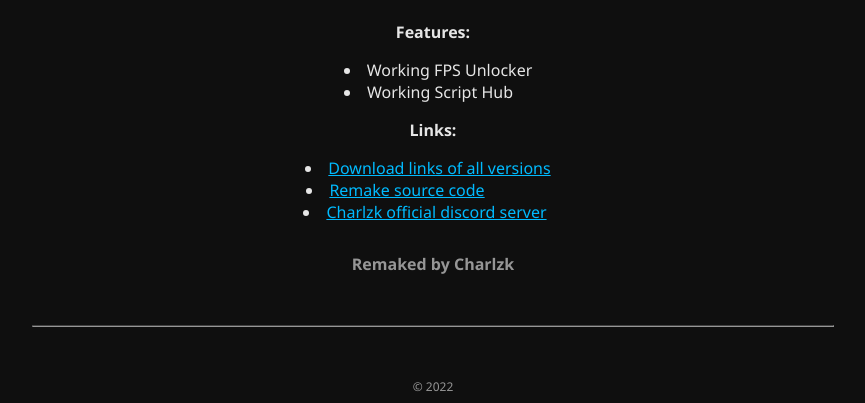
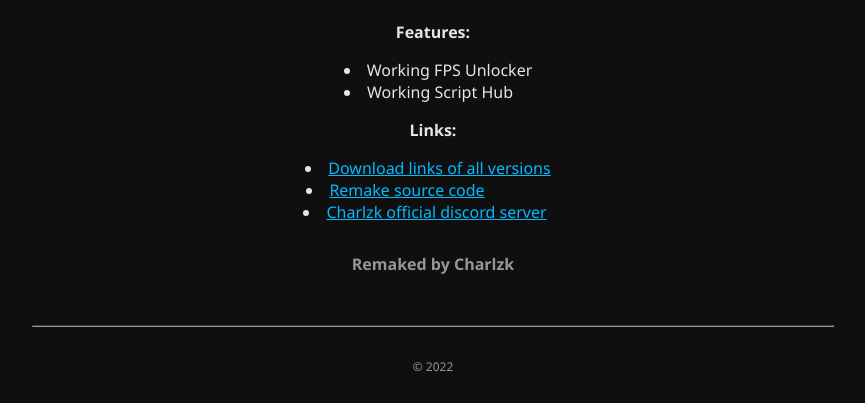
Before and after one commit to Jaeminah/repgbfgrtgerfdwffdcgefr, a plain HTML site: page index.html in a window 1280 px wide. Shown: the part 523-926 px from the top of the page, without its empty margins (207-1072 px from the left). Drawn offline with Linux system fonts and the light colour scheme.

Commit message:
Update index.html

```diff
--- a/index.html
+++ b/index.html
@@ -80,7 +80,7 @@
 
         <hr width="800px" style="border-color: #969696; margin-top: 50px;">
 
-        <div style="margin-top: 50px;">
+        <div style="margin-top: 30px;">
 
             <font style="font-size: 12px; color: #969696;">© 2022</font>
 
```
